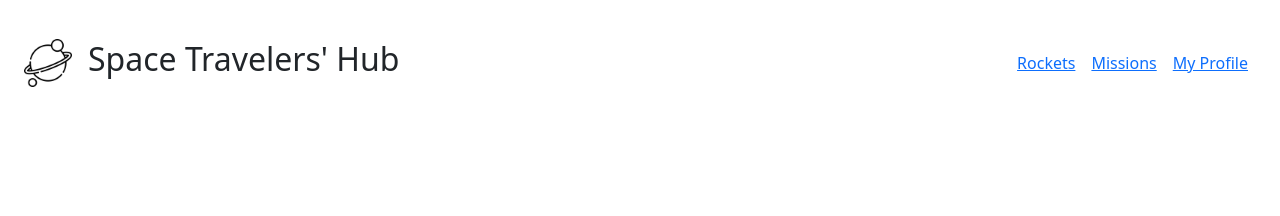
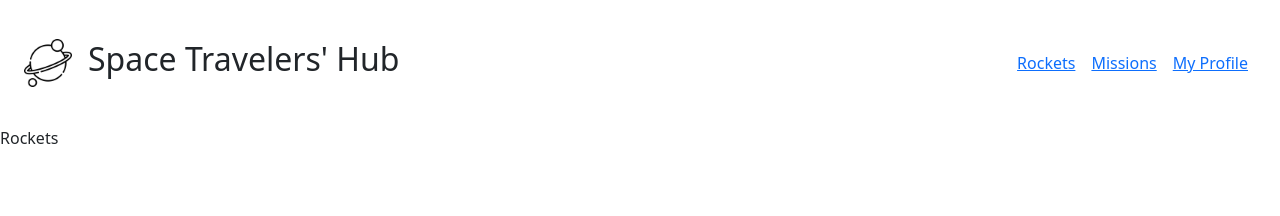
Before and after one commit to sneeu-leeu/space-travelers-hub, a React (Create React App) app: page / in a window 1280 px wide. Shown: the top 216 px of the page. Built offline with nearby package versions, Linux system fonts and the light colour scheme; no server answers.

Commit message:
Add store

```diff
--- a/src/App.js
+++ b/src/App.js
@@ -1,6 +1,8 @@
 import './App.css';
 import 'bootstrap/dist/css/bootstrap.min.css';
 import { BrowserRouter as Router, Route, Switch } from 'react-router-dom';
+import { Provider } from 'react-redux';
+import store from './redux/configureStore';
 import Header from './components/Header';
 import Rockets from './components/Rockets';
 import Missions from './components/Missions';
@@ -8,10 +10,11 @@ import Profile from './components/Profile';
 
 function App() {
   return (
+    <Provider store={store}>
       <Router>
         <Header />
         <Switch>
-        <Route path="/rockets">
+          <Route exact path="/">
             <Rockets />
           </Route>
           <Route path="/missions">
@@ -22,6 +25,7 @@ function App() {
           </Route>
         </Switch>
       </Router>
+    </Provider>
   );
 }
 
```
Lines whose indentation alone changed are shown as unchanged.
